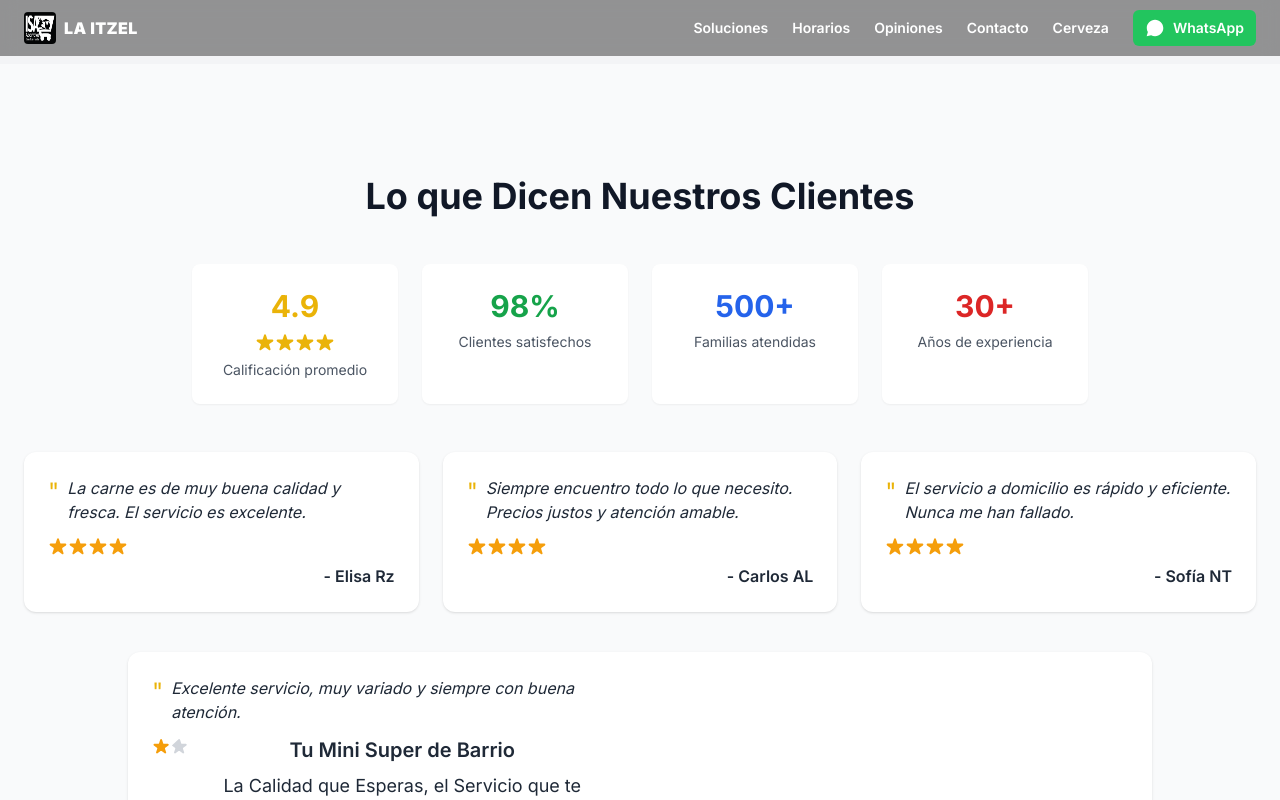
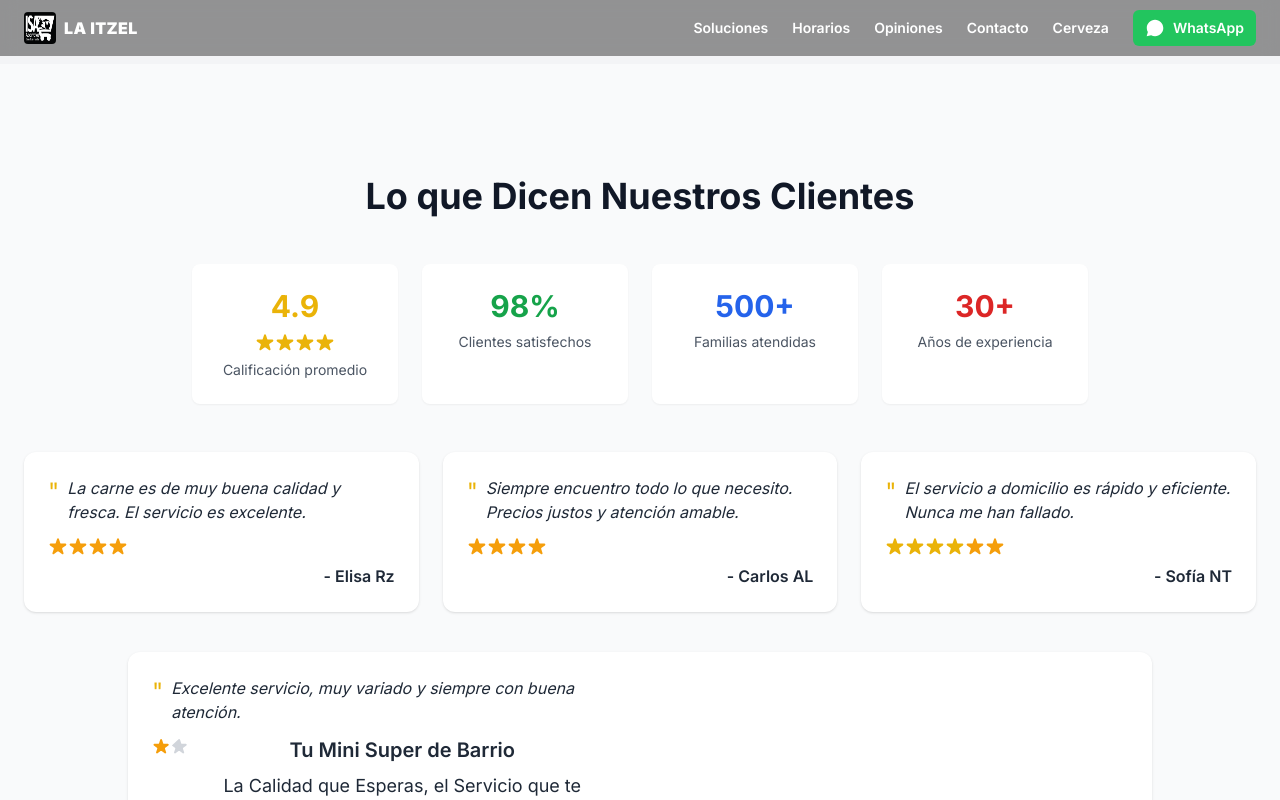
Before and after one commit to hugor11/mi-landing-isa, an Eleventy site: page src/testimonios.njk in a window 1280 px wide. Shown: the top 800 px of the page. Built offline with nearby package versions, Linux system fonts and the light colour scheme; Eleventy itself is replaced by a stand-in of ours; files that its build step writes are made by us from their sources.

Commit message:
fix(testimonios): mostrar cinco estrellas en reseña breve

```diff
--- a/src/testimonios.njk
+++ b/src/testimonios.njk
@@ -71,8 +71,10 @@ description: "Opiniones y testimonios de clientes de Mini Súper La Itzel en Tex
             <p class="text-gray-800 italic">El servicio a domicilio es rápido y eficiente. Nunca me han fallado.</p>
           </div>
           <div class="flex mb-2" aria-hidden="true">
-            <svg class="star-icon" fill="currentColor" viewBox="0 0 20 20"><path d="M9.049 2.927c.3-.921 1.603-.921 1.902 0l1.286 3.973a1 1 0 00.95.9h4.18c.969 0 1.371 1.24.588 1.81l-3.384 2.457a1 1 0 00-.364 1.118l1.287 3.973c.3.921-.755 1.688-1.54 1.118l-3.383-2.457a1 1 0 00-1.176 0l-3.383 2.457c-.784.57-1.838-.197-1.539-1.118l1.287-3.973a1 1 0 00-.364-1.118L2.04 9.399c-.783-.57-.38-1.81.588-1.81h4.18a1 1 0 00.95-.69L9.049 2.927z"/></svg>
-            <svg class="star-icon" fill="currentColor" viewBox="0 0 20 20"><path d="M9.049 2.927c.3-.921 1.603-.921 1.902 0l1.286 3.973a1 1 0 00.95.69h4.18c.969 0 1.371 1.24.588 1.81l-3.384 2.457a1 1 0 00-.364 1.118l1.287 3.973c.3.921-.755 1.688-1.54 1.118l-3.383-2.457a1 1 0 00-1.176 0l-3.383 2.457c-.784.57-1.838-.197-1.539-1.118l1.287-3.973a1 1 0 00-.364-1.118L2.04 9.399c-.783-.57-.38-1.81.588-1.81h4.18a1 1 0 00.95-.69L9.049 2.927z"/></svg>
+              <svg class="w-5 h-5 text-yellow-500" fill="currentColor" viewBox="0 0 20 20"><path d="M9.049 2.927c.3-.921 1.603-.921 1.902 0l1.286 3.973a1 1 0 00.95.69h4.18c.969 0 1.371 1.24.588 1.81l-3.384 2.457a1 1 0 00-.364 1.118l1.287 3.973c.3.921-.755 1.688-1.54 1.118l-3.383-2.457a1 1 0 00-1.176 0l-3.383 2.457c-.784.57-1.838-.197-1.539-1.118l1.287-3.973a1 1 0 00-.364-1.118L2.04 9.399c-.783-.57-.38-1.81.588-1.81h4.18a1 1 0 00.95-.69L9.049 2.927z"/></svg>
+              <svg class="w-5 h-5 text-yellow-500" fill="currentColor" viewBox="0 0 20 20"><path d="M9.049 2.927c.3-.921 1.603-.921 1.902 0l1.286 3.973a1 1 0 00.95.69h4.18c.969 0 1.371 1.24.588 1.81l-3.384 2.457a1 1 0 00-.364 1.118l1.287 3.973c.3.921-.755 1.688-1.54 1.118l-3.383-2.457a1 1 0 00-1.176 0l-3.383 2.457c-.784.57-1.838-.197-1.539-1.118l1.287-3.973a1 1 0 00-.364-1.118L2.04 9.399c-.783-.57-.38-1.81.588-1.81h4.18a1 1 0 00.95-.69L9.049 2.927z"/></svg>
+              <svg class="w-5 h-5 text-yellow-500" fill="currentColor" viewBox="0 0 20 20"><path d="M9.049 2.927c.3-.921 1.603-.921 1.902 0l1.286 3.973a1 1 0 00.95.69h4.18c.969 0 1.371 1.24.588 1.81l-3.384 2.457a1 1 0 00-.364 1.118l1.287 3.973c.3.921-.755 1.688-1.54 1.118l-3.383-2.457a1 1 0 00-1.176 0l-3.383 2.457c-.784.57-1.838-.197-1.539-1.118l1.287-3.973a1 1 0 00-.364-1.118L2.04 9.399c-.783-.57-.38-1.81.588-1.81h4.18a1 1 0 00.95-.69L9.049 2.927z"/></svg>
+              <svg class="w-5 h-5 text-yellow-500" fill="currentColor" viewBox="0 0 20 20"><path d="M9.049 2.927c.3-.921 1.603-.921 1.902 0l1.286 3.973a1 1 0 00.95.69h4.18c.969 0 1.371 1.24.588 1.81l-3.384 2.457a1 1 0 00-.364 1.118l1.287 3.973c.3.921-.755 1.688-1.54 1.118l-3.383-2.457a1 1 0 00-1.176 0l-3.383 2.457c-.784.57-1.838-.197-1.539-1.118l1.287-3.973a1 1 0 00-.364-1.118L2.04 9.399c-.783-.57-.38-1.81.588-1.81h4.18a1 1 0 00.95-.69L9.049 2.927z"/></svg>
             <svg class="star-icon" fill="currentColor" viewBox="0 0 20 20"><path d="M9.049 2.927c.3-.921 1.603-.921 1.902 0l1.286 3.973a1 1 0 00.95.69h4.18c.969 0 1.371 1.24.588 1.81l-3.384 2.457a1 1 0 00-.364 1.118l1.287 3.973c.3.921-.755 1.688-1.54 1.118l-3.383-2.457a1 1 0 00-1.176 0l-3.383 2.457c-.784.57-1.838-.197-1.539-1.118l1.287-3.973a1 1 0 00-.364-1.118L2.04 9.399c-.783-.57-.38-1.81.588-1.81h4.18a1 1 0 00.95-.69L9.049 2.927z"/></svg>
             <svg class="star-icon" fill="currentColor" viewBox="0 0 20 20"><path d="M9.049 2.927c.3-.921 1.603-.921 1.902 0l1.286 3.973a1 1 0 00.95.69h4.18c.969 0 1.371 1.24.588 1.81l-3.384 2.457a1 1 0 00-.364 1.118l1.287 3.973c.3.921-.755 1.688-1.54 1.118l-3.383-2.457a1 1 0 00-1.176 0l-3.383 2.457c-.784.57-1.838-.197-1.539-1.118l1.287-3.973a1 1 0 00-.364-1.118L2.04 9.399c-.783-.57-.38-1.81.588-1.81h4.18a1 1 0 00.95-.69L9.049 2.927z"/></svg>
           </div>
```
